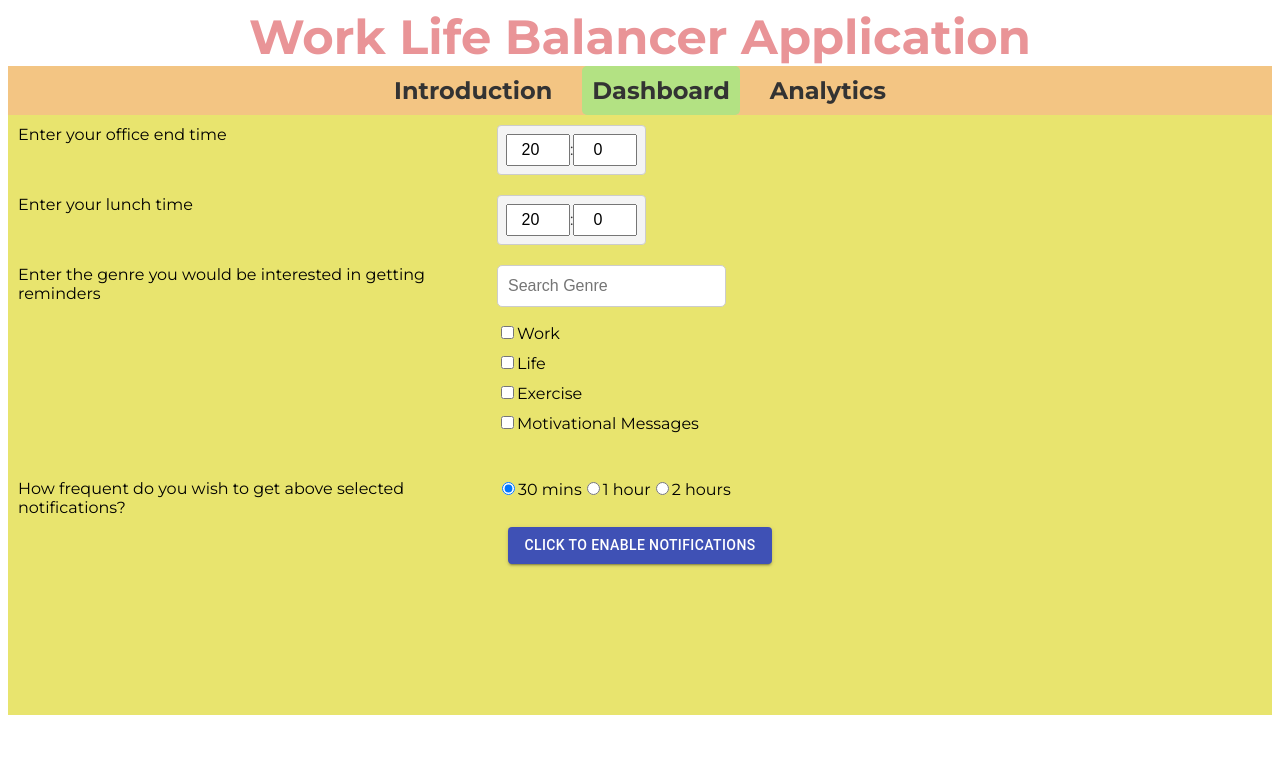
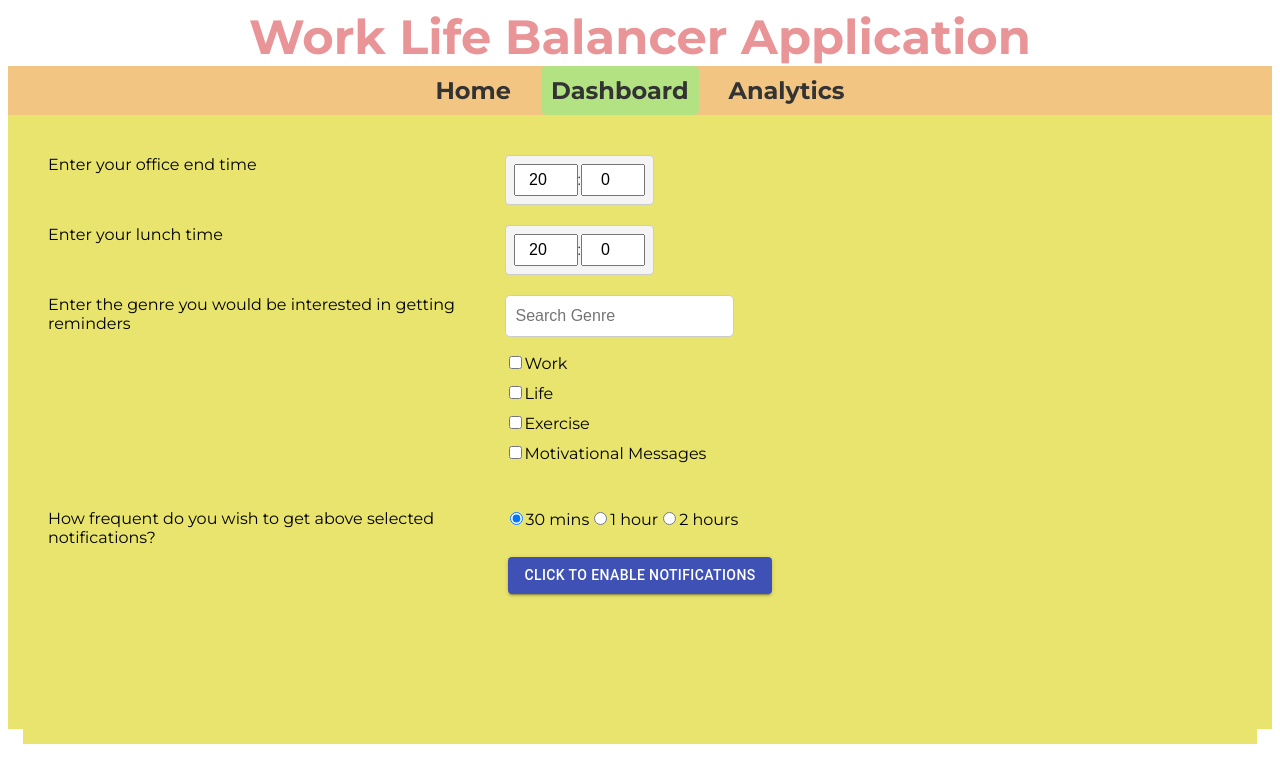
Before and after one commit to humerasharief/Worklife-balance-app-9-aug, a React (Create React App) app: page /home in a window 1280 px wide. Shown: the top 782 px of the page. Built offline with nearby package versions, Linux system fonts and the light colour scheme.

Commit message:
Updated the global styles & placement

```diff
--- a/src/components/Header/Header.js
+++ b/src/components/Header/Header.js
@@ -8,14 +8,16 @@ import Introduction from '../Introduction/Introduction';
 const Header = () => {
     const location = useLocation();
   return (
+    <>
       <header className="header">
         <h1>Work Life Balancer Application </h1>
+
         {location.pathname !== '/' ?
           (<nav className="navigation"  >
             <ul className="nav-list">
               <li className={location.pathname === '/intro' ? 'active' : ''}>
                 <NavLink exact to="/intro">
-                Introduction
+                  Home
                 </NavLink>
               </li>
               <li className={location.pathname === '/home' ? 'active' : ''}>
@@ -30,12 +32,13 @@ const Header = () => {
               </li>
             </ul>
           </nav>) : null}
+        </header>
         <Switch>
           <Route exact path="/" component={Login} />
           <Route exact path="/intro" component={Introduction} />
           <Route exact path="/analytics" component={Analytics} />
         </Switch>
-    </header>
+    </>
   );
 };
 
--- a/src/globalStyles.css
+++ b/src/globalStyles.css
@@ -101,6 +101,7 @@ body {
     background-repeat: no-repeat;
     background-position: center;
     background-color: #E8E46E;
-    height: 75vh;
+    height: 73vh;
+    padding: 15px;
     /* Additional styles... */
   }
```
Lines whose indentation alone changed are shown as unchanged.
